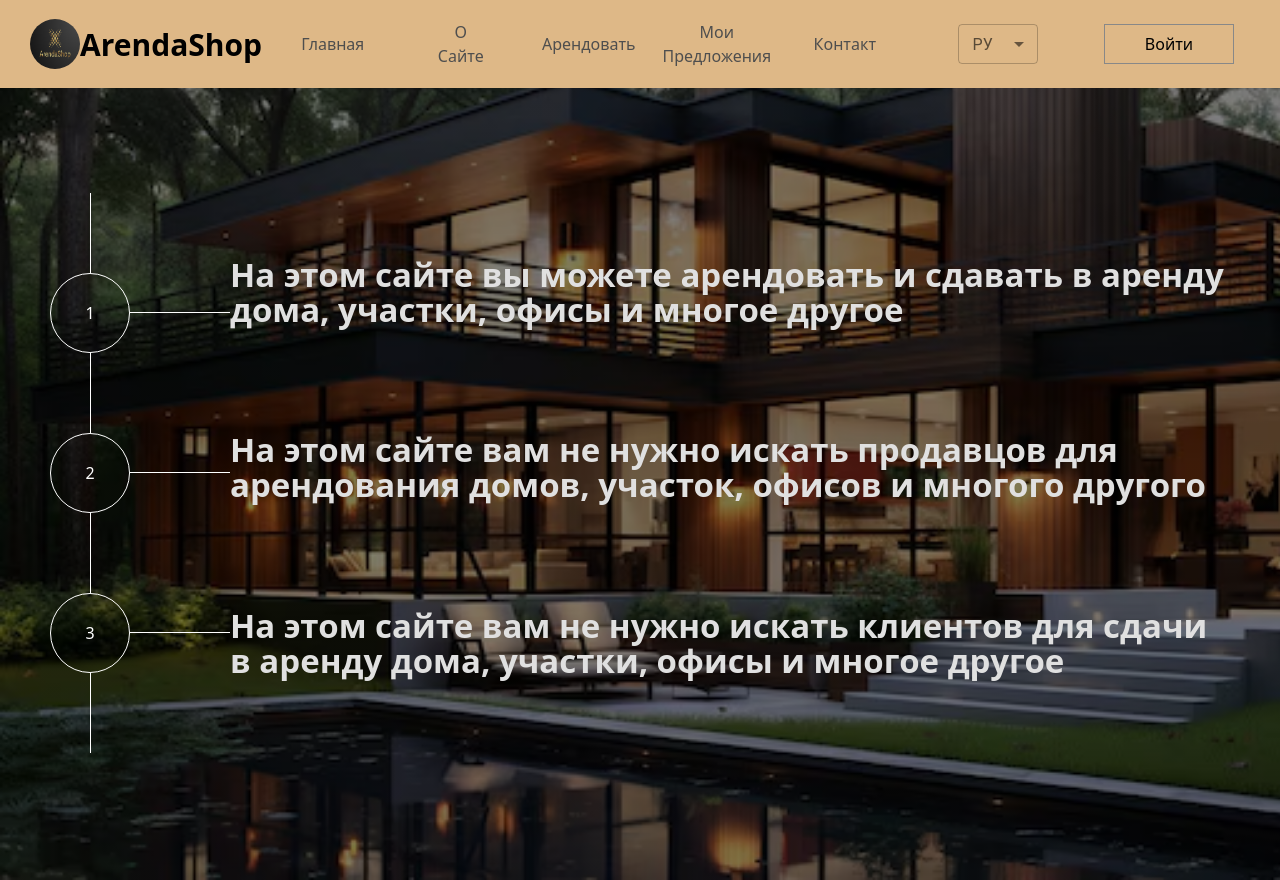
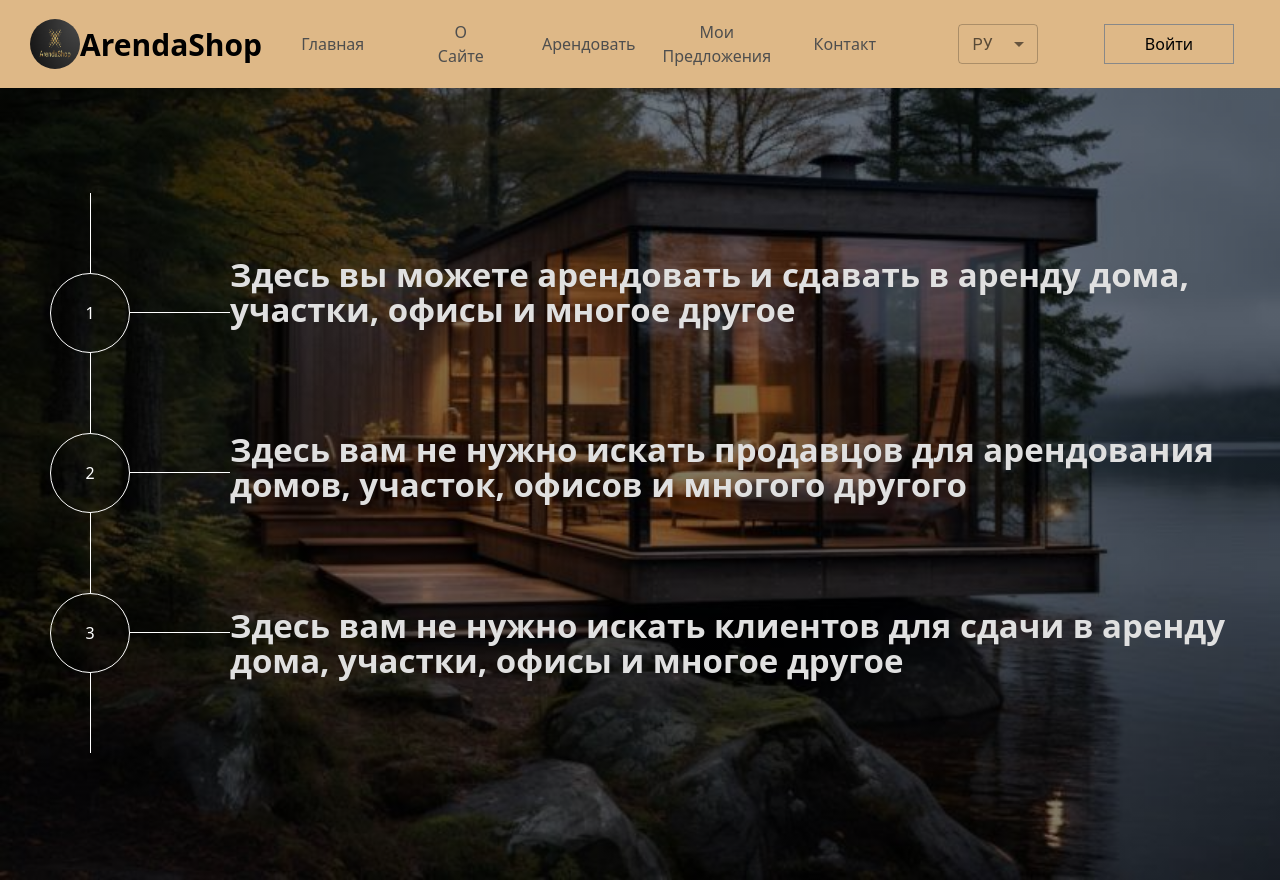
Before and after one commit to AnvarjonQosimov/ArendaShop, a React (Create React App) app in the folder client/: page /about in a window 1280 px wide. Built offline with nearby package versions, Linux system fonts and the light colour scheme; no server answers; the database is empty.

Commit message:
site was finished on 100%

```diff
--- a/client/src/lang/en.json
+++ b/client/src/lang/en.json
@@ -1,9 +1,9 @@
 {
     "welcome": "Welcome to the",
     "welcomepl": "ArendaShop",
-    "onSite1": "On this site you can rent and lease houses, plants, offices and much more",
-    "onSite2": "On this site you don't need to look sellers for to rent out houses, plots, offices and much more",
-    "onSite3": "On this site you don't need to look clients for to lease out houses, plots, offices and much more",
+    "onSite1": "Here you can rent and lease houses, plants, offices and much more",
+    "onSite2": "Here you don't need to look sellers for to rent out houses, plots, offices and much more",
+    "onSite3": "Here you don't need to look clients for to lease out houses, plots, offices and much more",
     "ivideo": "Install video or photo ",
     "ivideopl": "(house, plant, office or more)",
     "initalinf": "Inital information ",
--- a/client/src/lang/ru.json
+++ b/client/src/lang/ru.json
@@ -1,9 +1,9 @@
 {
     "welcome": "Добро пожаловать в",
     "welcomepl": "ArendaShop",
-    "onSite1": "На этом сайте вы можете арендовать и сдавать в аренду дома, участки, офисы и многое другое",
-    "onSite2": "На этом сайте вам не нужно искать продавцов для арендования домов, участок, офисов и многого другого",
-    "onSite3": "На этом сайте вам не нужно искать клиентов для сдачи в аренду дома, участки, офисы и многое другое",
+    "onSite1": "Здесь вы можете арендовать и сдавать в аренду дома, участки, офисы и многое другое",
+    "onSite2": "Здесь вам не нужно искать продавцов для арендования домов, участок, офисов и многого другого",
+    "onSite3": "Здесь вам не нужно искать клиентов для сдачи в аренду дома, участки, офисы и многое другое",
     "ivideo": "Установите видео или рисунок ",
     "ivideopl": "(дом, участка, офис или другое)",
     "initalinf": "Начальная информация ",
--- a/client/src/lang/uz.json
+++ b/client/src/lang/uz.json
@@ -1,9 +1,9 @@
 {
     "welcomepl": "xush kelibsiz",
     "welcome": "ArendaShop'ga",
-    "onSite1": "Ushbu saytda siz uylarni, uchastkalarni, idoralarni va boshqa narsalarni ijaraga berishingiz va ijaraga olishingiz mumkin",
-    "onSite2": "Ushbu saytda siz uylarni, uchastkalarni, idoralarni va boshqa narsalarni ijaraga olish uchun sotuvchilar izlashingizga hojat qolmaydi",
-    "onSite3": "Ushbu saytda siz uylarni, uchastkalarni, idoralarni va boshqa narsalarni ijaraga berish uchun mijozlar izlashingizga hojat qolmaydi",
+    "onSite1": "Buyerda siz uylarni, uchastkalarni, idoralarni va boshqa narsalarni ijaraga berishingiz va ijaraga olishingiz mumkin",
+    "onSite2": "Buyerda siz uylarni, uchastkalarni, idoralarni va boshqa narsalarni ijaraga olish uchun sotuvchilar izlashingizga hojat qolmaydi",
+    "onSite3": "Buyerda siz uylarni, uchastkalarni, idoralarni va boshqa narsalarni ijaraga berish uchun mijozlar izlashingizga hojat qolmaydi",
     "ivideo": "Video yoki rasm o'rnating ",
     "ivideopl": "(uy, uchastka, idora va boshqa narsalar)",
     "initalinf": "Dastlabki ma'lumot",
--- a/client/src/styles/About.css
+++ b/client/src/styles/About.css
@@ -1,6 +1,6 @@
 .About{
     /* background-color: rgb(91, 154, 190); */
-    background-image: linear-gradient(rgba(0,0,0,0.5), rgba(0,0,0,0.5)), url(../images/auI.avif);
+    background-image: linear-gradient(rgba(0,0,0,0.5), rgba(0,0,0,0.5)), url(../images/Ab.jpg);
     background-size: cover;
     background-repeat: no-repeat;
     height: 110vh;
```
Also changed, not shown: client/src/images/aaab.jpg (added).
